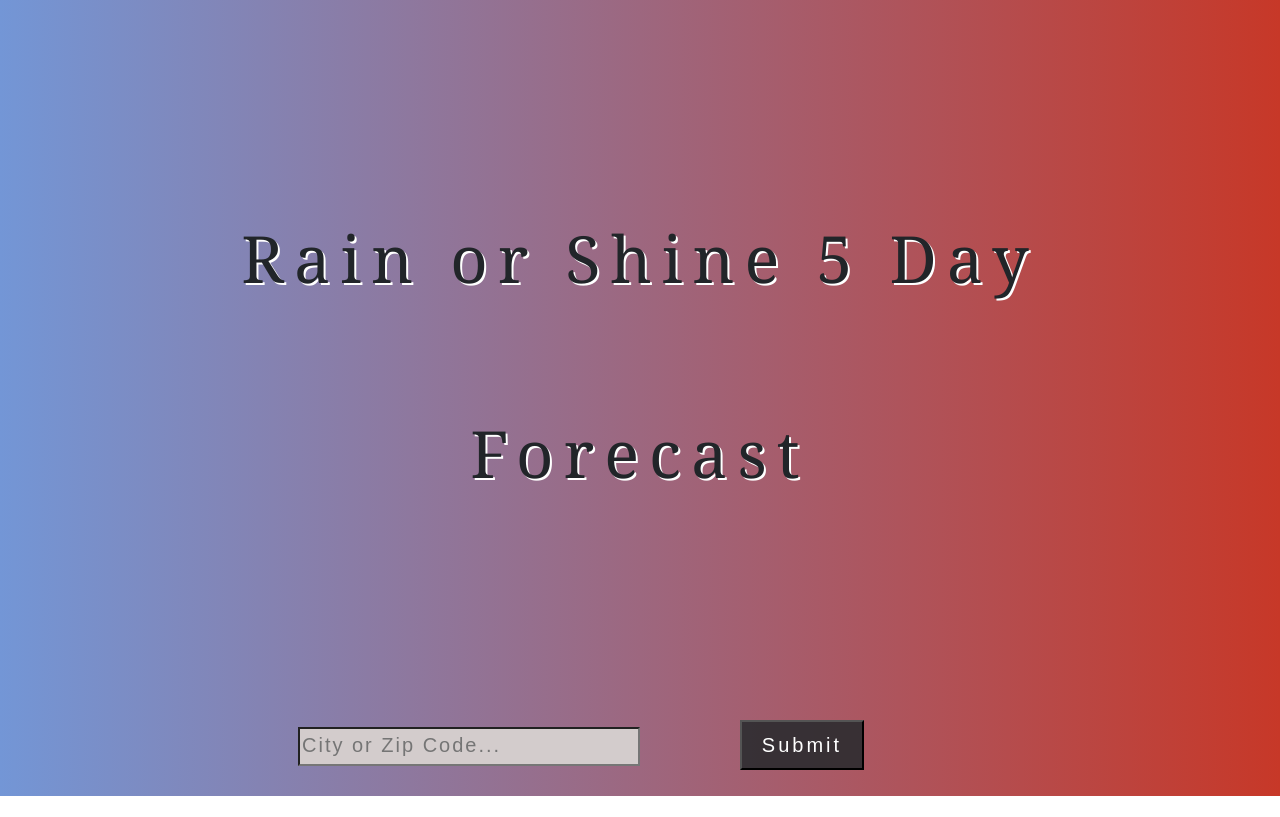
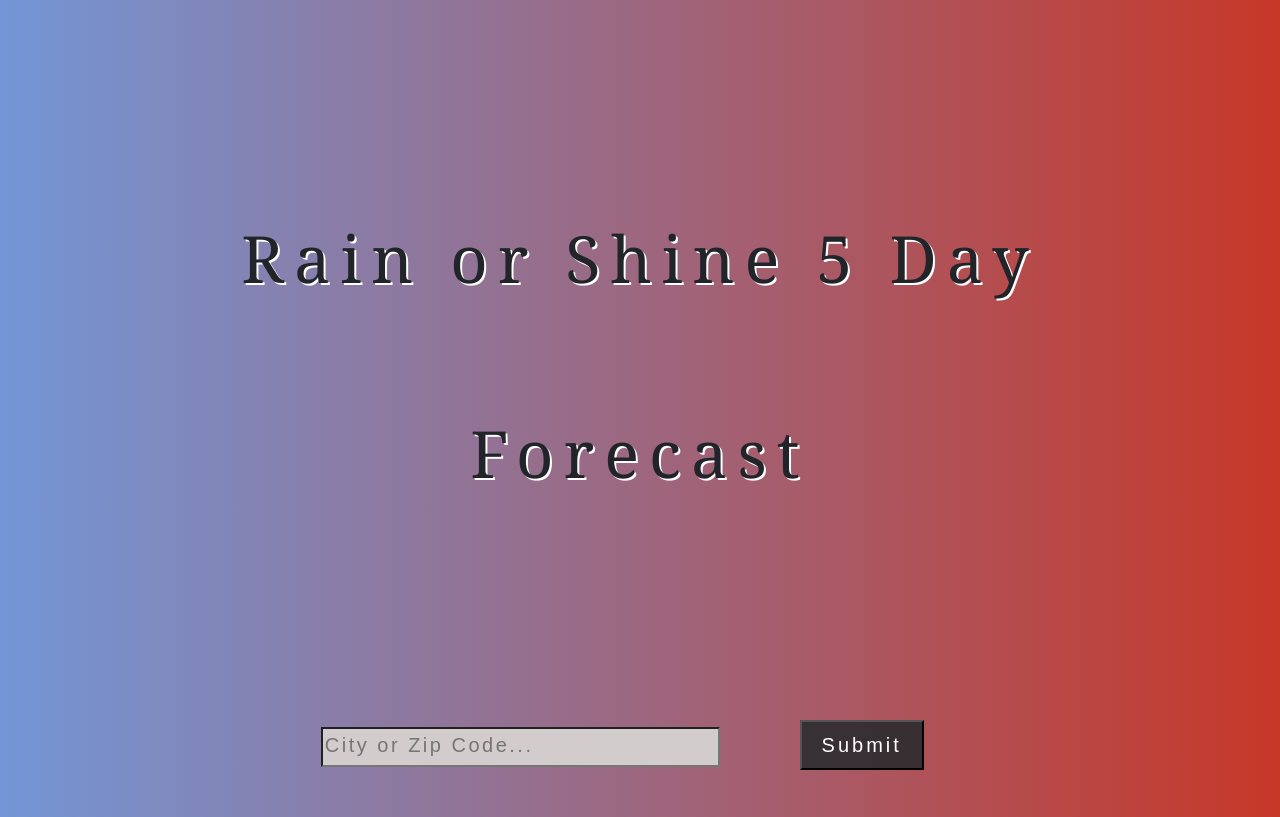
Before and after one commit to Jonathanhovland/weather-application, a React (Create React App) app: page / in a window 1280 px wide. Built offline with nearby package versions, Linux system fonts and the light colour scheme.

Commit message:
Cleaned up CSS

```diff
--- a/src/App.css
+++ b/src/App.css
@@ -25,19 +25,17 @@
 
 input[type="text"] {
   background-color: rgb(211, 204, 204);
-  width: 30%;
-  padding-bottom: 4px;
-  color: #fff !important;
+  width: 35%;
+  padding-bottom: 5px;
+  color: #fff ;
   font-weight: lighter;
-  letter-spacing: 2px;
-  margin-bottom: 30px;
-  margin-right: 20px;
+  letter-spacing: 2.5px;
+  margin-bottom: 50px;
   font-size: 20px;
 }
 
 input[type="text"] {
-  outline: none;
-  margin-left: 20%;
+  margin-left: 22%;
 }
 
 input:-webkit-autofill {
@@ -72,13 +70,6 @@ button {
   font-weight: 300;
 }
 
-.weather__error {
-  color: #3f8adfe0;
-  font-size: 20px;
-  letter-spacing: 1px;
-  font-weight: 200;
-}
-
 h1 {
   text-shadow: 2px 2px white;
 }
```
